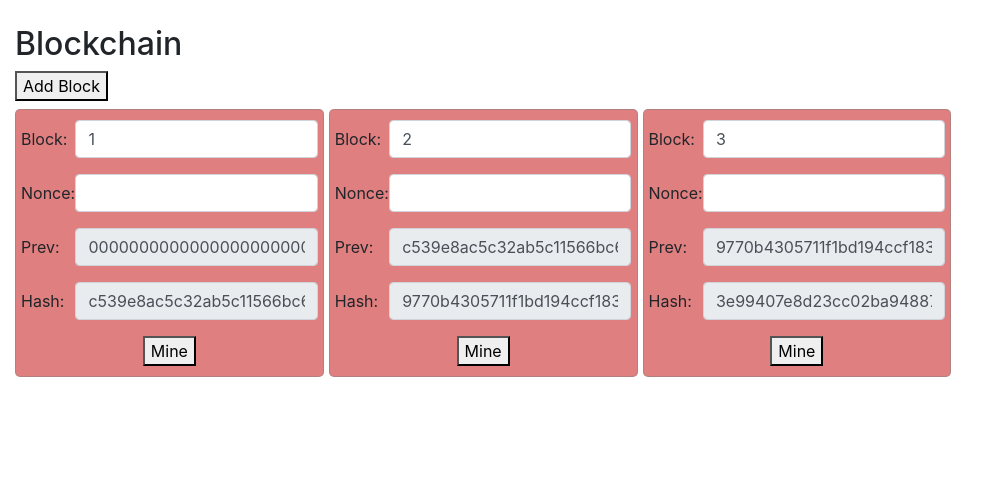
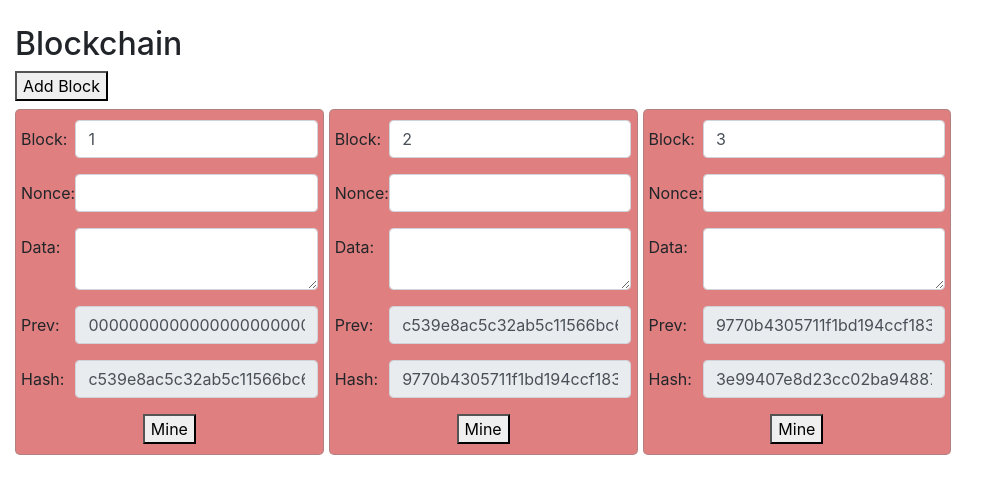
Before and after one commit to Gherrer1/blockchain-demo-clone, a React app: page / in a window 1280 px wide. Shown: the top 494 px of the page, without its empty margins (0-999 px from the left). Built offline with nearby package versions, Linux system fonts and the light colour scheme.

Commit message:
Added data field. Tomorrow: Add transactions

```diff
--- a/src/Components/Block.js
+++ b/src/Components/Block.js
@@ -1,7 +1,7 @@
 import React from 'react';
 import { connect } from 'react-redux';
 import PropTypes from 'prop-types';
-import { changeNonce, changeBlockNum, mineBlock } from '../actionCreators';
+import { changeNonce, changeBlockNum, mineBlock, changeData } from '../actionCreators';
 
 export function Block({ block, dispatch, index }) {
 	return (
@@ -16,6 +16,12 @@ export function Block({ block, dispatch, index }) {
 				<label className="col-form-label col-sm-2">Nonce:</label>
 				<div className="col-sm-10">
 					<input type="text" className="form-control nonce" value={block.nonce} onChange={e => dispatch(changeNonce(index, e.target.value))} />
+				</div>
+			</div>
+			<div className="form-group row">
+				<label className="col-form-label col-sm-2">Data:</label>
+				<div className="col-sm-10">
+					<textarea className="form-control data" value={block.data} onChange={e => dispatch(changeData(index, e.target.value))} />
 				</div>
 			</div>
 			<div className="form-group row">
--- a/src/actionCreators/index.js
+++ b/src/actionCreators/index.js
@@ -23,19 +23,13 @@ export function changeBlock(index, field, newValue) {
 }
 
 export function changeBlockNum(index, newValue) {
-	return {
-		type: CHANGE_BLOCK,
-		field: 'blockNum',
-		index,
-		newValue,
-	};
+	return changeBlock(index, 'blockNum', newValue);
 }
 
 export function changeNonce(index, newValue) {
-	return {
-		type: CHANGE_BLOCK,
-		field: 'nonce',
-		index,
-		newValue,
-	};
+	return changeBlock(index, 'nonce', newValue);
 }
+
+export function changeData(index, newValue) {
+	return changeBlock(index, 'data', newValue);
+}
--- a/src/utils/Block.js
+++ b/src/utils/Block.js
@@ -5,8 +5,8 @@ function zeroHash() {
 }
 
 export function getToHashStrFromBlock(_block) {
-	const { blockNum, nonce, prev } = _block;
-	return `${blockNum}${nonce}${prev}`;
+	const { blockNum, nonce, data, prev } = _block;
+	return `${blockNum}${nonce}${data}${prev}`;
 }
 
 export function hashBlock(_block) {
@@ -29,25 +29,29 @@ export function block(prevBlock = null) {
 		const blockNum = prevBlock.blockNum + 1;
 		const prev = prevBlock.hash;
 		const nonce = '';
-		const toBeHashed = getToHashStrFromBlock({ blockNum, prev, nonce });
+		const data = '';
+		const toBeHashed = getToHashStrFromBlock({ blockNum, prev, nonce, data });
 		const hash = sha256(toBeHashed).toString();
 		return {
 			prev,
 			blockNum,
 			nonce,
+			data,
 			hash,
 		};
 	}
 
 	const blockNum = 1;
 	const nonce = '';
+	const data = '';
 	const prev = zeroHash();
-	const toBeHashed = getToHashStrFromBlock({ blockNum, nonce, prev });
+	const toBeHashed = getToHashStrFromBlock({ blockNum, nonce, prev, data });
 	const hash = sha256(toBeHashed).toString();
 	return {
 		prev: zeroHash(),
 		hash,
 		blockNum: 1,
 		nonce,
+		data,
 	};
 }
```
Also changed, not shown: 2 other files (tests, documents, lock files or other folders).
